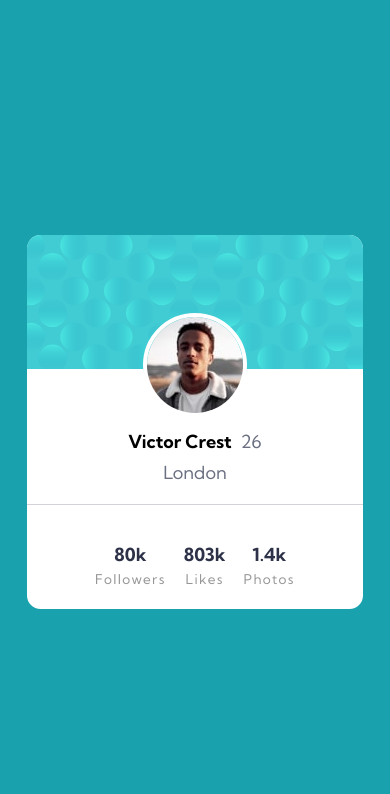
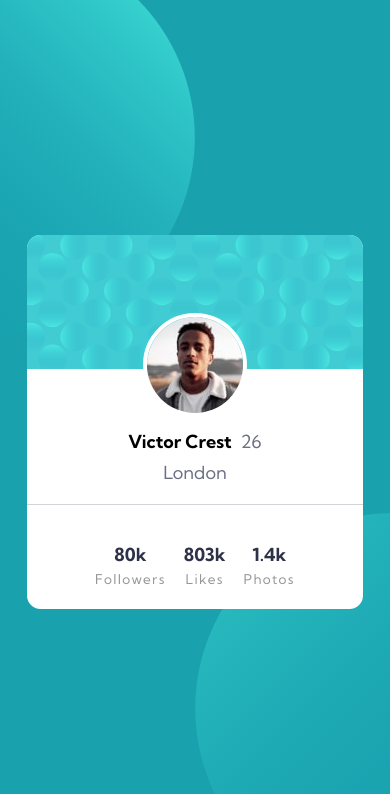
Before and after one commit to Carlos-Marte/profile-card, a React (Vite) app: page / in a window 390 px wide. Shown: the top 794 px of the page. Built offline with nearby package versions, Linux system fonts and the light colour scheme.

Commit message:
Add circle pattern

```diff
--- a/src/App.jsx
+++ b/src/App.jsx
@@ -1,9 +1,13 @@
 import { ProfileCard } from "./components/ProfileCard";
 import VictorPhoto from "./assets/image-victor.jpg";
+import PatternTop from "./assets/bg-pattern-top.svg";
+import PatternBottom from "./assets/bg-pattern-bottom.svg";
+import { PatternCircle } from "./components/PatternCircle";
 
 const App = () => {
     return (
-        <main className="bg-dark-cyan min-h-screen grid place-content-center place-items-center grid-cols-1 grid-flow-row lg:grid-flow-col gap-4 p-6 mx-auto overflow-hidden">
+        <main className="bg-dark-cyan min-h-screen grid place-content-center place-items-center grid-cols-1 grid-flow-row lg:grid-flow-col gap-4 p-6 mx-auto overflow-hidden relative">
+            <PatternCircle srcImg={PatternTop} position="top" />
             <ProfileCard
                 srcImg={VictorPhoto}
                 name="Victor Crest"
@@ -15,6 +19,7 @@ const App = () => {
                     photos: "1.4",
                 }}
             />
+            <PatternCircle srcImg={PatternBottom} position="bottom" />
         </main>
     );
 };
--- /dev/null
+++ b/src/components/PatternCircle.jsx
@@ -0,0 +1,14 @@
+export const PatternCircle = ({ srcImg, position }) => {
+    return (
+        <img
+            src={srcImg}
+            alt="Circle Pattern"
+            loading="lazy"
+            className={
+                position === "top"
+                    ? "absolute -top-[15vw] lg:-top-[40%] -left-[50vw] lg:-left-96 z-0"
+                    : "absolute -bottom-[15vw] lg:-bottom-[40%] -right-[50vw] lg:-right-96 z-0"
+            }
+        />
+    );
+};
--- a/src/components/ProfileCard.jsx
+++ b/src/components/ProfileCard.jsx
@@ -3,7 +3,7 @@ import bgImage from "../assets/bg-pattern-card.svg";
 
 export const ProfileCard = ({ srcImg, name, age, location, socialStats }) => {
     return (
-        <section className="w-full max-w-[350px] min-w-[250px] bg-white rounded-xl flex flex-col gap-4 items-center text-center overflow-hidden">
+        <section className="w-full max-w-[350px] min-w-[250px] bg-white rounded-xl flex flex-col gap-4 items-center text-center overflow-hidden relative z-50">
             <div>
                 <img src={bgImage} alt="Background pattern" loading="lazy" />
             </div>
```
